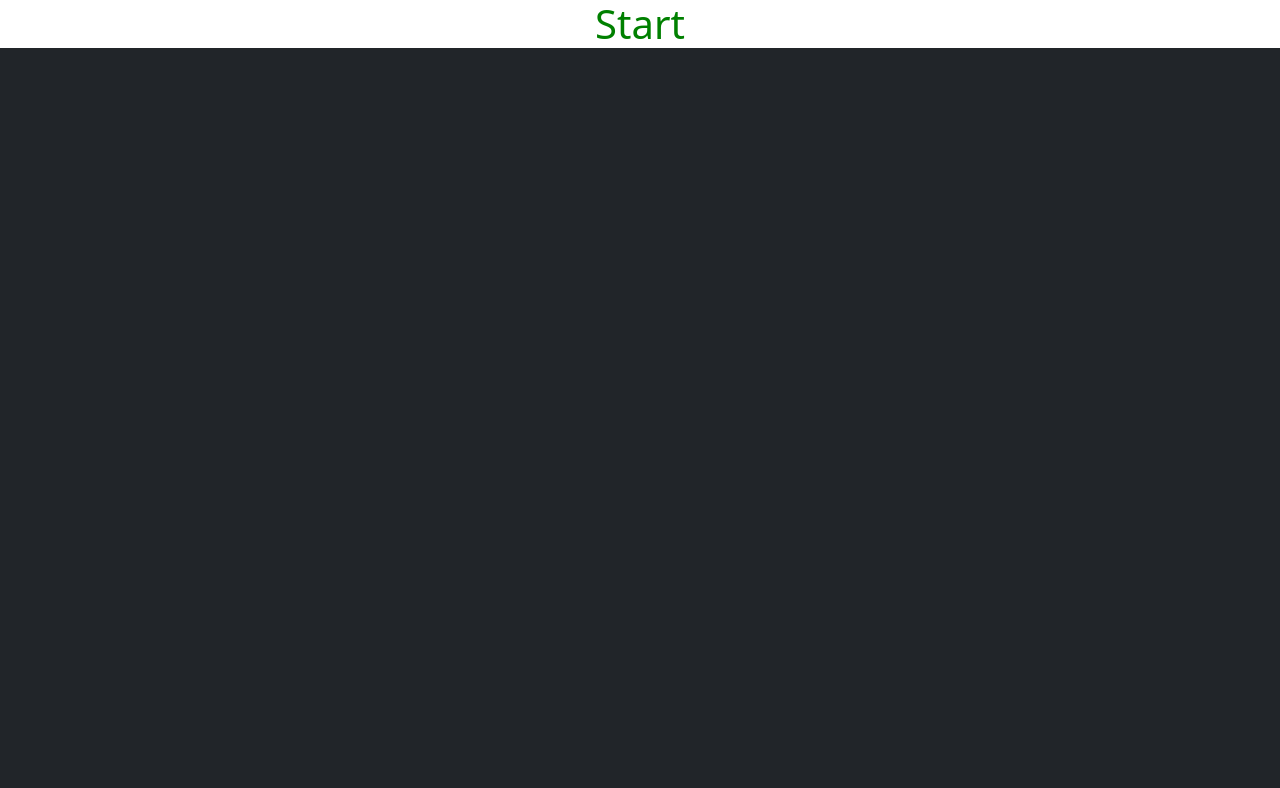
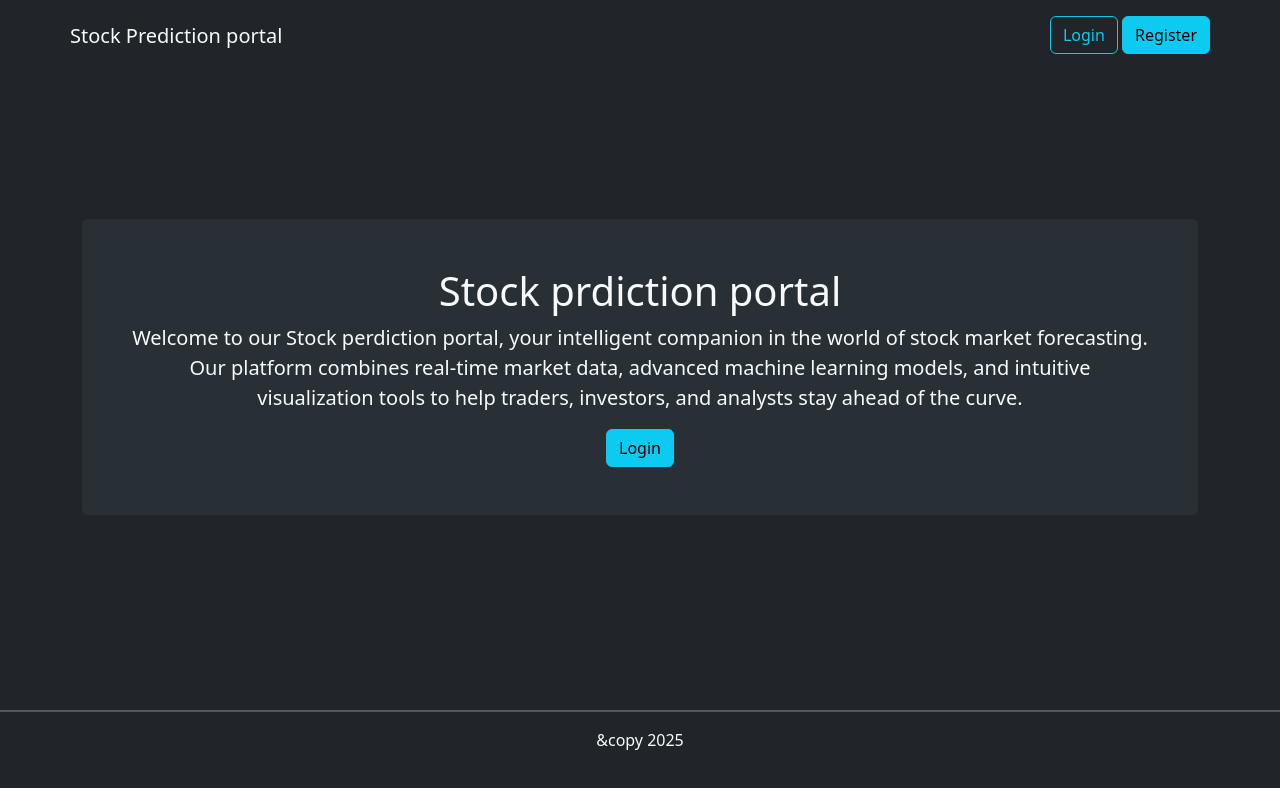
Before and after one commit to Abubakar-idrees-01/stock_prediction_portal, a React (Vite) app in the folder frontend-react/: page / in a window 1280 px wide. Shown: the top 788 px of the page. Built offline with nearby package versions, Linux system fonts and the light colour scheme.

Commit message:
frontend

```diff
--- a/frontend-react/src/App.jsx
+++ b/frontend-react/src/App.jsx
@@ -1,11 +1,15 @@
 import './App.css'
 import './assets/css/style.css'
-
+import Header from "./components/header"
+import Main from "./components/main"
+import Footer from "./components/footer"
 function App() {
 
   return (
     <>
-      <h1 style={{color: 'green', textAlign: "center" , backgroundColor:"white"} }>Start</h1>
+      <Header/>
+      <Main/>
+      <Footer/>
     </>
   )
 }
--- a/frontend-react/src/assets/css/style.css
+++ b/frontend-react/src/assets/css/style.css
@@ -1,3 +1,16 @@
 body{
     background-color: #212529;
 }
+.bg-light-dark{
+    background-color: #283035;
+}
+
+#root{
+    display: flex;
+    flex-direction: column;
+    min-height: 100vh;
+}
+
+.container{
+    flex: 1;
+}
--- a/frontend-react/src/components/footer.jsx
+++ b/frontend-react/src/components/footer.jsx
@@ -0,0 +1,15 @@
+import React from 'react'
+
+
+const Footer = () => {
+  return (
+    <>
+    <footer className='footer py-3 my-3'>
+        <hr className='border-bottom'/>
+        <p className='text-light text-center' > &copy 2025</p>
+    </footer>
+    </>
+  )
+}
+
+export default Footer
--- a/frontend-react/src/components/header.jsx
+++ b/frontend-react/src/components/header.jsx
@@ -0,0 +1,17 @@
+import React from 'react'
+
+
+const Header = () => {
+  return (
+    <nav className='navbar container pt-3 pb-3 align-items-start'>
+        <a className="navbar-brand text-light" href="">Stock Prediction portal</a>
+        <div>
+            <a  className='btn btn-outline-info' href="">Login</a>
+            &nbsp;
+            <a  className='btn btn-info' href="">Register</a>
+        </div>
+    </nav>
+  )
+}
+
+export default Header
--- a/frontend-react/src/components/main.jsx
+++ b/frontend-react/src/components/main.jsx
@@ -0,0 +1,19 @@
+import React from 'react'
+
+const main = () => {
+  return (
+    <>
+    <div className='container'>
+        <div className='p-5 text-center bg-light-dark rounded'>
+            <h1 className='text-light' >Stock prdiction portal</h1>
+            <p className='text-light lead'>Welcome to our Stock perdiction portal, your intelligent companion in the world of stock market forecasting. Our platform combines real-time market data, advanced machine learning models, and intuitive visualization tools to help traders, investors, and analysts stay ahead of the curve.</p>
+            <a  className='btn btn-info' href="">Login</a>
+
+        </div>
+
+    </div>
+    </>
+  )
+}
+
+export default main
```
